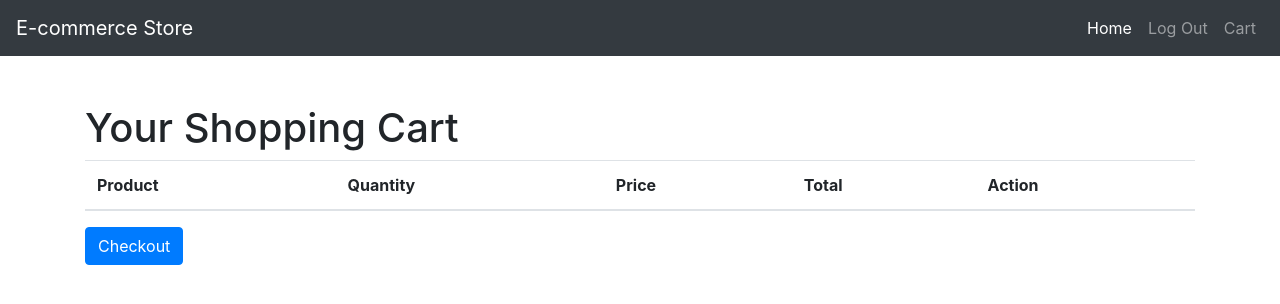
After one commit to Mkalbani/e-commerce-django, a Django app: page /cart/ in a window 1280 px wide. The commit adds this page. Shown: the top 304 px of the page. Run offline with Django 4.2, Linux system fonts and the light colour scheme; a user stored in the database is signed in; lists and menus that the app fills with data are empty; some libraries are stand-ins or nearby versions.

Commit message:
Add files via upload

```diff
--- /dev/null
+++ b/ecommerce_project/ecommerce_app/templates/ecommerce_app/cart.html
@@ -0,0 +1,94 @@
+<!DOCTYPE html>
+<html lang="en">
+<head>
+    <meta charset="UTF-8">
+    <meta name="viewport" content="width=device-width, initial-scale=1.0">
+    <title>Cart</title>
+    <!-- Add Bootstrap CSS -->
+    <link rel="stylesheet" href="https://maxcdn.bootstrapcdn.com/bootstrap/4.5.2/css/bootstrap.min.css">
+    <!-- Add your custom CSS styles here -->
+    <link rel="stylesheet" href="custom.css">
+    <script src="https://ajax.googleapis.com/ajax/libs/jquery/3.5.1/jquery.min.js"></script>
+
+    <!-- Add futuristic CSS styles -->
+    <style>
+        /* Style for product cards */
+        .futuristic-card {
+            background-color: #f8f8f8; /* Slight grey background */
+            box-shadow: 0px 0px 10px rgba(0, 0, 0, 0.2); /* Shadow effect */
+            transition: transform 0.2s; /* Smooth transition for hover effect */
+        }
+
+        /* Hover effect for product cards */
+        .futuristic-card:hover {
+            transform: scale(1.05); /* Enlarge on hover */
+        }
+    </style>
+</head>
+<body>
+    <nav class="navbar navbar-expand-lg navbar-dark bg-dark">
+        <a class="navbar-brand" href="/">E-commerce Store</a>
+        <button class="navbar-toggler" type="button" data-toggle="collapse" data-target="#navbarNav" aria-controls="navbarNav" aria-expanded="false" aria-label="Toggle navigation">
+            <span class="navbar-toggler-icon"></span>
+        </button>
+        <div class="collapse navbar-collapse" id="navbarNav">
+            <!-- Navigation links -->
+            <ul class="navbar-nav ml-auto">
+                <li class="nav-item active">
+                    <a class="nav-link" href="/">Home <span class="sr-only">(current)</span></a>
+                </li>
+                <li class="nav-item">
+                    {% if user.is_authenticated %}
+                    <a class="nav-link" href="{% url 'logout' %}">Log Out</a>
+                    {% else %}
+                    <a class="nav-link" href="{% url 'login' %}">Log In</a>
+                    {% endif %}
+                </li>
+                <li class="nav-item">
+                    <a class="nav-link" href="/checkout/">Cart</a>
+                </li>
+                <!-- Add the Register link below -->
+                {% if not user.is_authenticated %}
+                <a class="nav-link" href="/register/">Register</a>
+                {% endif %}
+            </ul>
+        </div>
+    </nav>
+
+    <div class="container mt-5">
+        <div class="row">
+            <div class="col">
+                <h1>Your Shopping Cart</h1>
+                <table class="table table-striped">
+                    <thead>
+                        <tr>
+                            <th>Product</th>
+                            <th>Quantity</th>
+                            <th>Price</th>
+                            <th>Total</th>
+                            <th>Action</th> <!-- Added Action column -->
+                        </tr>
+                    </thead>
+                    <tbody>
+                        {% for item in cart %}
+                            <tr>
+                                <td>{{ item.product.name }}</td>
+                                <td>{{ item.quantity }}</td>
+                                <td>{{ item.product.price }}</td>
+                                <td>{{ item.total_price }}</td>
+                                <td><a href="/remove_from_cart/{{ item.id }}/" class="btn btn-danger">Remove</a></td> <!-- Moved this column here -->
+                            </tr>
+                        {% endfor %}
+                    </tbody>
+                </table>
+                <a href="/checkout/" class="btn btn-primary">Checkout</a>
+            </div>
+        </div>
+    </div>
+
+    <!-- Add Bootstrap JS and jQuery (at the end for better performance) -->
+    <script src="https://code.jquery.com/jquery-3.5.1.slim.min.js"></script>
+    <script src="https://cdn.jsdelivr.net/npm/@popperjs/core@2.9.3/dist/umd/popper.min.js"></script>
+    <script src="https://maxcdn.bootstrapcdn.com/bootstrap/4.5.2/js/bootstrap.min.js"></script>
+</body>
+</html>
--- a/ecommerce_project/ecommerce_app/urls.py
+++ b/ecommerce_project/ecommerce_app/urls.py
@@ -1,14 +1,17 @@
 from django.urls import path
 from . import views
 from django.contrib.auth.views import LoginView, LogoutView
-from .views import RegisterView, AdminRegisterView, add_to_cart
+from .views import RegisterView, AdminRegisterView, add_to_cart, cart, checkout
 from .views import AdminLoginView
 
 urlpatterns = [
     path("",  views.product_list, name="products"),
         # User registration
     path('register/', RegisterView.as_view(), name='register'),
-    path('checkout/<int:product_id>/', add_to_cart, name='add_to_cart'),
+    path('cart/', cart, name='cart'),
+    path('add_to_cart/', add_to_cart, name='add_to_cart'),
+    path('checkout/', checkout, name='checkout'),
+
 
     # # Admin registration
     # path('admin/register/', AdminRegisterView.as_view(), name='admin_register'),
--- a/ecommerce_project/ecommerce_app/views.py
+++ b/ecommerce_project/ecommerce_app/views.py
@@ -1,13 +1,17 @@
+# Import necessary modules and classes
+from django.http import HttpResponseRedirect
 from django.shortcuts import render, redirect, get_object_or_404
 from django.contrib.auth.decorators import login_required
 from django.contrib.auth.models import User
 from django.contrib import messages
 from django.contrib.auth.forms import UserCreationForm
+from django.urls import reverse
 from django.views.generic import FormView
 from django.contrib.auth.views import LoginView
-from .models import Product, Order
+from .models import Product, Order, CartItem
+from django import forms
 
-
+# Define a view to handle user registration
 class RegisterView(FormView):
     form_class = UserCreationForm
     template_name = 'registration/register.html'
@@ -19,6 +23,7 @@ class RegisterView(FormView):
         form.save()
         return super().form_valid(form)
 
+# Define a view for admin user registration
 class AdminRegisterView(FormView):
     form_class = UserCreationForm
     template_name = 'registration/admin_register.html'
@@ -32,27 +37,54 @@ class AdminRegisterView(FormView):
         user.save()
         return super().form_valid(form)
 
+# Define a view for admin user login
 class AdminLoginView(LoginView):
     def get_success_url(self):
         return reverse('admin:index')
 
-# Created views.
+# Define a form for checkout
+class CheckoutForm(forms.Form):
+    shipping_address = forms.CharField(max_length=255)
+    billing_address = forms.CharField(max_length=255)
+
+# Define a view to display a list of products
 def product_list(request):
     products = Product.objects.all()
     return render(request, "ecommerce_app/index.html", {'products':products})
 
+#Define a view to add to cart
 @login_required
 def add_to_cart(request):
-    product = get_object_or_404(Product, pk=product_id)
-    #Add product to cart
-    cart  = request.session.get('cart', {})
-    if product_id in cart:
-        cart[product_id] += 1
+    product_id = request.POST.get('product_id')
+    product = Product.objects.get(id=product_id)
+
+    cart = request.session.get('cart', {})
+
+    if type(cart) is dict:
+        cart_item = CartItem(product=product)
+        cart[product.id] = cart_item
     else:
-        cart[product_id]
+        cart.add(product)
+
     request.session['cart'] = cart
-    return redirect('product_list')
 
+    return redirect('cart')
+# Define a view to display the user's cart
+@login_required
+def cart(request):
+    cart = request.session.get('cart', {})
+    total_price = 0
+    for cart_item in cart:
+        total_price += cart_item.product.price * cart_item.quantity
+
+    context = {
+        'cart': cart,
+        'total_price': total_price,
+    }
+
+    return render(request, 'ecommerce_app/cart.html', context)
+
+# Define a view to remove a product from the cart
 @login_required
 def remove_product(request, product_id):
     product = get_object_404(Product, pk=product_id)
@@ -67,6 +99,8 @@ def remove_product(request, product_id):
     # Redirect back to the product listing page
     return redirect('product_list')
 
+# Define a view for the checkout process
+@login_required
 @login_required
 def checkout(request):
     if request.method == 'POST':
@@ -99,16 +133,19 @@ def checkout(request):
 
     return render(request, 'ecommerce_app/checkout.html', {'form': form})
 
+# Define a view to display the order confirmation
 @login_required
 def order_confirmation(request, order_id):
     order = get_object_or_404(Order, pk=order_id)
     return render(request, 'ecommerce_app/order_confirmation.html', {'order': order})
 
+# Define a view to display the user's order history
 @login_required
 def order_history(request):
     orders = Order.objects.filter(user=request.user)
     return render(request, 'ecommerce_app/order_history.html', {'orders': orders})
 
+# Define a view to cancel an order
 @login_required
 def cancel_order(request, order_id):
     order = get_object_or_404(Order, pk=order_id)
```
Also changed, not shown: ecommerce_project/ecommerce_app/models.py (+12 -0 lines), ecommerce_project/ecommerce_app/templates/ecommerce_app/checkout.html (added, +21 -0 lines), ecommerce_project/ecommerce_app/templates/ecommerce_app/index.html (+33 -3 lines), ecommerce_project/db.sqlite3, ecommerce_project/ecommerce_app/migrations/0003_alter_product_image_cartitem.py (added).
